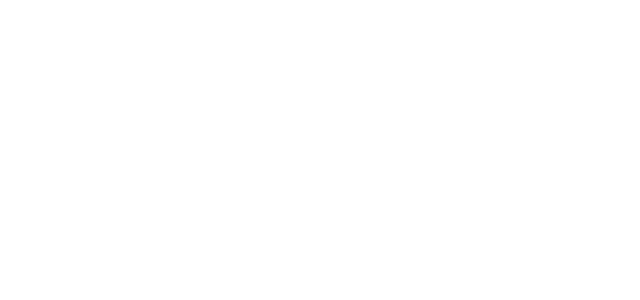
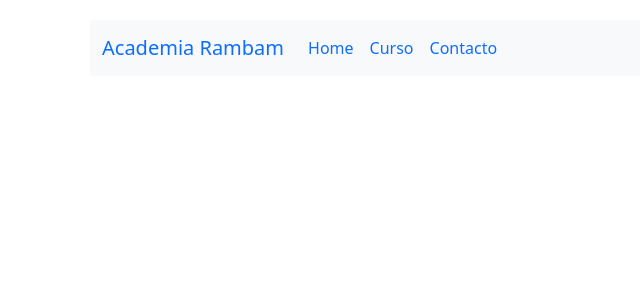
Before and after one commit to NatanYona/AcedemiaReactYona, a React (Create React App) app: page / in a window 1280 px wide. Shown: the top 300 px of the page, without its empty margins (0-640 px from the left). Built offline with nearby package versions, Linux system fonts and the light colour scheme.

Commit message:
Agregado de NavBar

```diff
--- a/src/components/NavBar/NavBar.js
+++ b/src/components/NavBar/NavBar.js
@@ -4,8 +4,21 @@
 const NavBar = () => {
     return (
         // Fragment
-        <div className='navbar-primary'>
-        </div>
+        <nav class="navbar navbar-expand-lg bg-light">
+            <div class="container-fluid">
+                <a class="navbar-brand" href="#">Academia Rambam</a>
+                <button class="navbar-toggler" type="button" data-bs-toggle="collapse" data-bs-target="#navbarNavAltMarkup" aria-controls="navbarNavAltMarkup" aria-expanded="false" aria-label="Toggle navigation">
+                    <span class="navbar-toggler-icon"></span>
+                </button>
+                <div class="collapse navbar-collapse" id="navbarNavAltMarkup">
+                    <div class="navbar-nav">
+                        <a class="nav-link active" aria-current="page" href="#">Home</a>
+                        <a class="nav-link" href="#">Curso</a>
+                        <a class="nav-link" href="#">Contacto</a>
+                    </div>
+                </div>
+            </div>
+        </nav>
     )
 }
 
```
Also changed, not shown: 1 other file (tests, documents, lock files or other folders).
